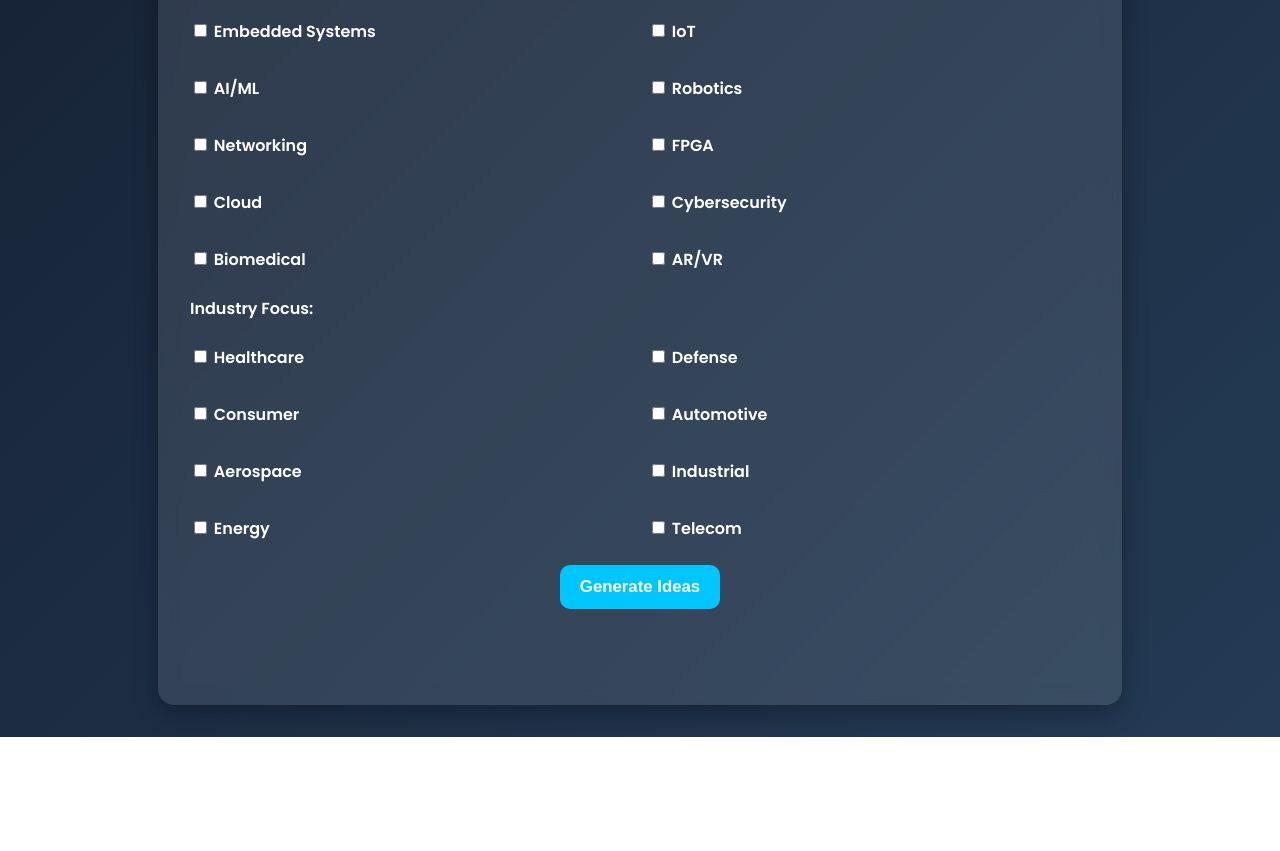
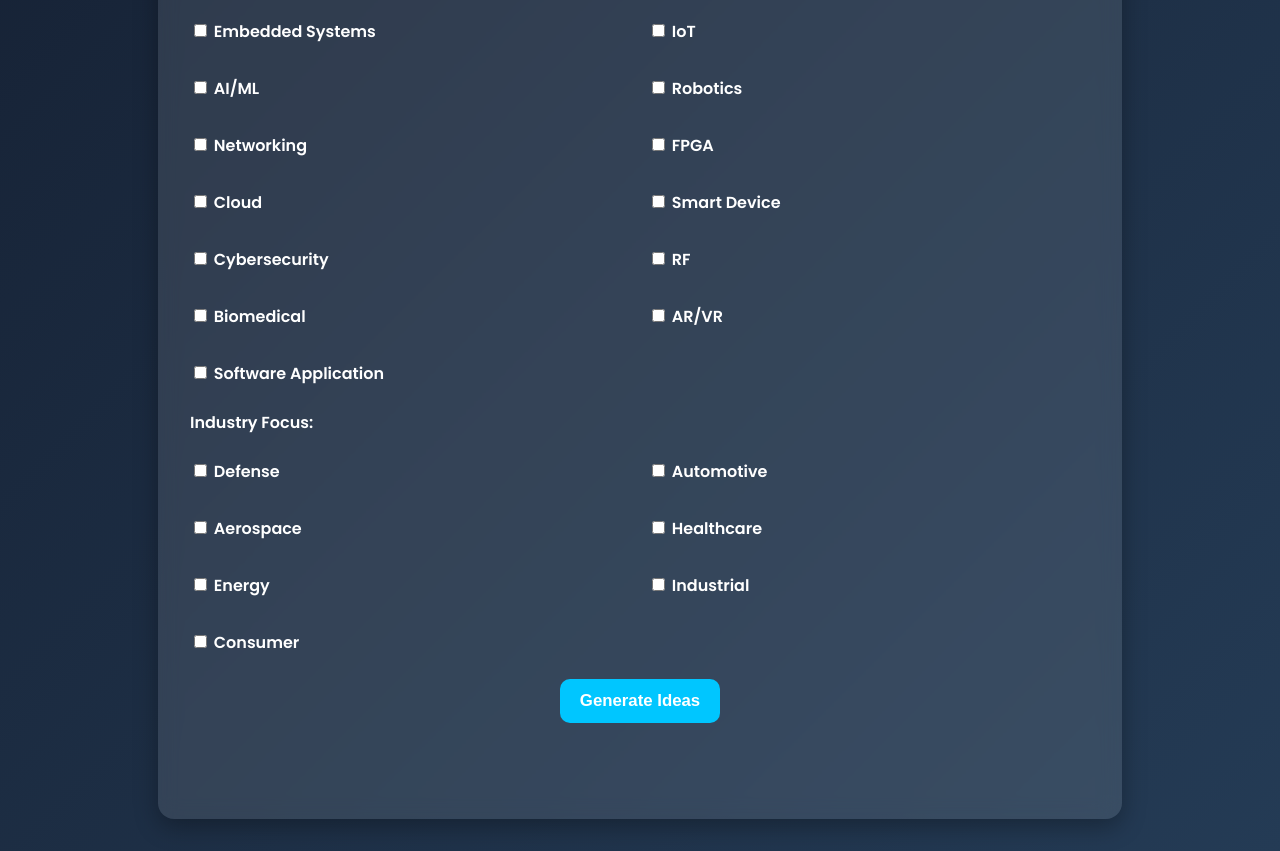
Before and after one commit to cmack629/IdeationAI, a plain HTML site: page index.html in a window 1280 px wide. Shown: the part 517-1368 px from the top of the page. Before the commit the page ends 1254 px from the top, so only its background shows below. Drawn offline with nearby package versions, Linux system fonts and the light colour scheme.

Commit message:
Added parameters

```diff
--- a/index.html
+++ b/index.html
@@ -28,21 +28,23 @@
       <label><input type="checkbox" value="Networking"> Networking</label>
       <label><input type="checkbox" value="FPGA"> FPGA</label>
       <label><input type="checkbox" value="Cloud"> Cloud</label>
+      <label><input type="checkbox" value="Smart Device"> Smart Device</label>
       <label><input type="checkbox" value="Cybersecurity"> Cybersecurity</label>
+      <label><input type="checkbox" value="RF"> RF</label>
       <label><input type="checkbox" value="Biomedical"> Biomedical</label>
       <label><input type="checkbox" value="AR/VR"> AR/VR</label>
+      <label><input type="checkbox" value="Software Application"> Software Application</label>
     </div>
 
     <label>Industry Focus:</label>
     <div id="industries" class="checkbox-group">
-      <label><input type="checkbox" value="Healthcare"> Healthcare</label>
       <label><input type="checkbox" value="Defense"> Defense</label>
-      <label><input type="checkbox" value="Consumer Electronics"> Consumer</label>
       <label><input type="checkbox" value="Automotive"> Automotive</label>
       <label><input type="checkbox" value="Aerospace"> Aerospace</label>
-      <label><input type="checkbox" value="Industrial Automation"> Industrial</label>
+      <label><input type="checkbox" value="Healthcare"> Healthcare</label>
       <label><input type="checkbox" value="Energy"> Energy</label>
-      <label><input type="checkbox" value="Telecom"> Telecom</label>
+      <label><input type="checkbox" value="Industrial"> Industrial</label>
+      <label><input type="checkbox" value="Consumer"> Consumer</label>
     </div>
 
     <button id="generate" class="primary-btn">Generate Ideas</button>
```
